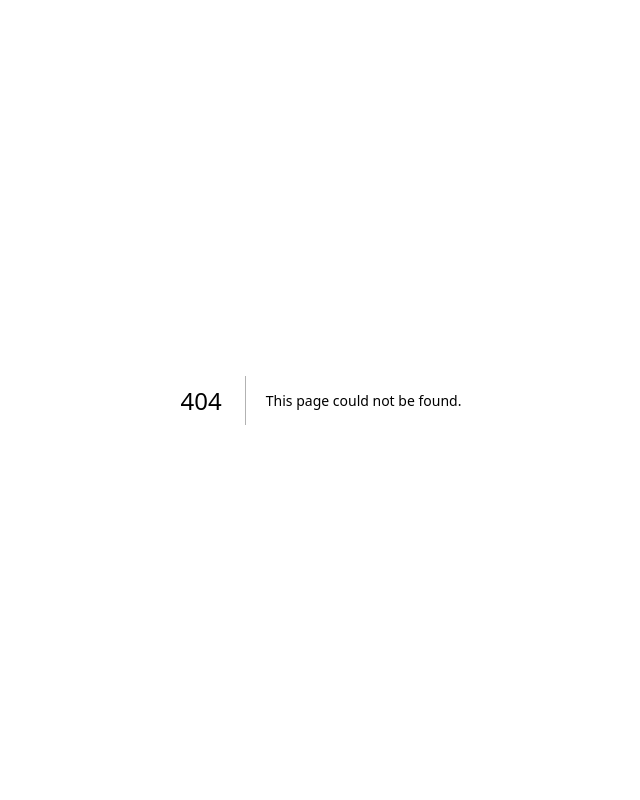
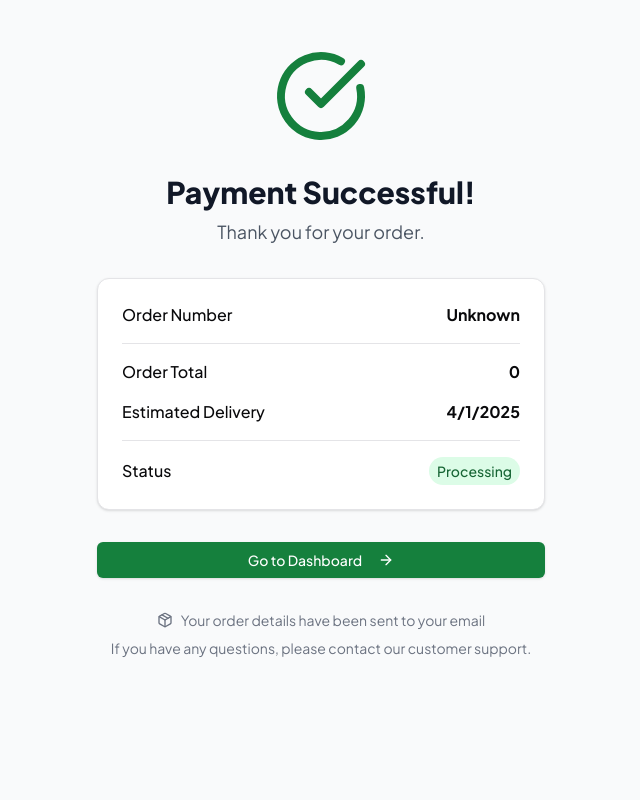
Before and after one commit to huntdavid175/home_kitchen_original, a Next.js app: page /subscribe/payment-success in a window 1280 px wide. Before the commit this address had no page. Shown: the top 800 px of the page, without its empty margins (319-959 px from the left). Built offline with nearby package versions, Linux system fonts and the light colour scheme.

Commit message:
payment success page added

```diff
--- /dev/null
+++ b/app/(subscribe)/subscribe/payment-success/page.tsx
@@ -0,0 +1,128 @@
+"use client";
+
+import { useEffect, useState } from "react";
+import { useSearchParams, useRouter } from "next/navigation";
+import Link from "next/link";
+import { ArrowLeft, ArrowRight, CheckCircle, Package } from "lucide-react";
+import { motion } from "framer-motion";
+
+import { Button } from "@/components/ui/button";
+import { Card, CardContent } from "@/components/ui/card";
+
+export default function PaymentSuccessPage() {
+  const searchParams = useSearchParams();
+  const router = useRouter();
+  const [mounted, setMounted] = useState(false);
+
+  // Get order details from URL parameters
+  const orderNumber = searchParams.get("orderNumber") || "Unknown";
+  const totalAmount = searchParams.get("total") || "0";
+  const total = Number.parseFloat(totalAmount);
+
+  // Set delivery date (2 days from now)
+  const deliveryDate = new Date(
+    Date.now() + 2 * 24 * 60 * 60 * 1000
+  ).toLocaleDateString();
+
+  // If no order number is provided, redirect to home
+  //   useEffect(() => {
+  //     setMounted(true);
+  //     if (!searchParams.get("orderNumber") && mounted) {
+  //       router.push("/");
+  //     }
+  //   }, [searchParams, router, mounted]);
+
+  return (
+    <div className="min-h-screen bg-gray-50 dark:bg-gray-900 py-12 px-4 sm:px-6 lg:px-8">
+      <div className="max-w-md mx-auto">
+        <motion.div
+          className="text-center mb-8"
+          initial={{ opacity: 0, y: 20 }}
+          animate={{ opacity: 1, y: 0 }}
+          transition={{ duration: 0.5 }}
+        >
+          <motion.div
+            initial={{ scale: 0.8, opacity: 0 }}
+            animate={{ scale: 1, opacity: 1 }}
+            transition={{
+              type: "spring",
+              damping: 20,
+              stiffness: 300,
+              delay: 0.2,
+            }}
+            className="inline-block"
+          >
+            <CheckCircle className="h-24 w-24 text-green-700 mx-auto" />
+          </motion.div>
+
+          <h1 className="mt-6 text-3xl font-extrabold text-gray-900 dark:text-gray-100">
+            Payment Successful!
+          </h1>
+          <p className="mt-2 text-lg text-gray-600 dark:text-gray-300">
+            Thank you for your order.
+          </p>
+        </motion.div>
+
+        <motion.div
+          initial={{ opacity: 0, y: 20 }}
+          animate={{ opacity: 1, y: 0 }}
+          transition={{ duration: 0.5, delay: 0.3 }}
+        >
+          <Card className="mb-8">
+            <CardContent className="pt-6">
+              <div className="space-y-4">
+                <div className="flex justify-between items-center pb-4 border-b dark:border-gray-700">
+                  <span className="font-medium">Order Number</span>
+                  <span className="font-bold">{orderNumber}</span>
+                </div>
+
+                <div className="flex justify-between items-center">
+                  <span className="font-medium">Order Total</span>
+                  <span className="font-bold">{total}</span>
+                </div>
+
+                <div className="flex justify-between items-center">
+                  <span className="font-medium">Estimated Delivery</span>
+                  <span className="font-bold">{deliveryDate}</span>
+                </div>
+
+                <div className="flex justify-between items-center pt-4 border-t dark:border-gray-700">
+                  <span className="font-medium">Status</span>
+                  <span className="px-2 py-1 bg-green-100 text-green-800 dark:bg-green-900 dark:text-green-100 rounded-full text-sm font-medium">
+                    Processing
+                  </span>
+                </div>
+              </div>
+            </CardContent>
+          </Card>
+
+          <div className="flex flex-col gap-4">
+            <Link href="/user/subscriptions">
+              <Button className="w-full bg-green-700 hover:bg-green-800 text-white">
+                Go to Dashboard
+                <ArrowRight className="ml-2 h-4 w-4" />
+              </Button>
+            </Link>
+
+            {/* <Link href="/">
+              <Button variant="outline" className="w-full">
+                <ArrowLeft className="mr-2 h-4 w-4" />
+                Continue Shopping
+              </Button>
+            </Link> */}
+          </div>
+
+          <div className="mt-8 text-center text-sm text-gray-500 dark:text-gray-400">
+            <div className="flex items-center justify-center gap-2 mb-2">
+              <Package className="h-4 w-4" />
+              <span>Your order details have been sent to your email</span>
+            </div>
+            <p>
+              If you have any questions, please contact our customer support.
+            </p>
+          </div>
+        </motion.div>
+      </div>
+    </div>
+  );
+}
--- a/components/Registration/DeliveryForm.tsx
+++ b/components/Registration/DeliveryForm.tsx
@@ -30,7 +30,7 @@ import {
 import { Truck } from "lucide-react";
 import ProgressBar from "../Subscription/progressBar";
 import { useRouter } from "next/navigation";
-
+import { toast } from "sonner";
 const deliverySchema = z.object({
   firstName: z.string().min(2, "Please enter a valid first name"),
   lastName: z.string().min(2, "Please enter a valid last name"),
@@ -124,13 +124,14 @@ export default function DeliveryForm({
             currency: "GHS",
             onSuccess: (transaction: any) => {
               console.log("Payment successful:", transaction);
-              router.replace("/subscribe/select-meals");
+              router.replace("/subscribe/payment-success");
             },
             onCancel: () => {
               console.log("Payment cancelled");
             },
             onError: (error: any) => {
               console.error("Payment error:", error);
+              toast.error("Payment failed");
             },
           });
           // paystackHandler.resumeTransaction(response.data.access_code);
@@ -158,10 +159,16 @@ export default function DeliveryForm({
   return (
     <div className="container mx-auto p-6">
       <ProgressBar progress={3} />
-      <div className="max-w-5xl mx-auto grid gap-16 pt-16 lg:grid-cols-[1fr,400px]">
+      <div className="max-w-5xl mx-auto grid gap-8 lg:gap-16 pt-16 lg:grid-cols-[1fr,400px]">
+        {/* Main Content */}
+        <div className="space-y-8">
           {/* Delivery Form */}
+          <div className="lg:col-start-1">
             <Form {...form}>
-          <form onSubmit={form.handleSubmit(onSubmit)} className="space-y-6">
+              <form
+                onSubmit={form.handleSubmit(onSubmit)}
+                className="space-y-6"
+              >
                 <div className="bg-muted/50 flex gap-2 p-4 rounded-lg">
                   <Truck className="w-5 h-5 text-black" />
                   <span className="text-muted-foreground text-sm">
@@ -368,30 +375,55 @@ export default function DeliveryForm({
                     )}
                   /> */}
                 </div>
+              </form>
+            </Form>
+          </div>
 
-            <div className="flex gap-4">
-              <Button
-                type="button"
-                onClick={handleBack}
-                className="w-full bg-red-200 text-black hover:bg-red-300"
-                size="lg"
-              >
-                Go back
-              </Button>
-              <Button
-                type="submit"
-                className="w-full bg-green-700 hover:bg-green-800"
-                size="lg"
-                disabled={loading}
-              >
-                {loading ? "Processing..." : "Checkout"}
+          {/* Shipping Info */}
+          <div>
+            <Card className="p-6">
+              <div className="flex justify-between items-center mb-4">
+                <h2 className="text-xl font-semibold">Shipping</h2>
+                <Button variant="link" className="text-green-700">
+                  Edit
                 </Button>
               </div>
-          </form>
-        </Form>
+              <div>
+                <h3 className="font-semibold text-sm mb-2">Delivery details</h3>
+                <p className="text-muted-foreground text-xs">
+                  <span className="font-semibold text-black">
+                    First delivery:
+                  </span>
+                  <br /> Tuesday, February 25 09:00-20:00
+                </p>
+                <p className="text-muted-foreground text-xs mt-2">
+                  <span className="font-semibold text-black">
+                    Delivery instructions:
+                  </span>
+                  <br /> Tuesday, February 25 09:00-20:00
+                </p>
+                <p className="text-muted-foreground text-xs mt-2">
+                  <span className="font-semibold text-black">
+                    Subsequent deliveries:
+                  </span>
+                  <br /> Tuesday, February 25 09:00-20:00
+                </p>
+              </div>
+            </Card>
+            <div className="bg-muted/50 flex gap-2 p-4 rounded-lg mt-4">
+              <span className="text-muted-foreground text-sm">
+                You can{" "}
+                <span className="font-semibold text-black">
+                  skip a week or cancel
+                </span>{" "}
+                at any time.
+              </span>
+            </div>
+          </div>
+        </div>
 
-        {/* Order Summary */}
-        <div className="space-y-6">
+        {/* Order Summary and Checkout */}
+        <div className="space-y-6 lg:col-start-2 lg:sticky lg:top-24 lg:self-start">
           <Card className="p-6">
             <h2 className="text-2xl font-semibold mb-6">Order summary</h2>
             <div className="space-y-4">
@@ -472,46 +504,26 @@ export default function DeliveryForm({
               <span className="font-medium">as few as 6 days</span>
             </div>
           </div>
-          <div>
-            <Card className="p-6">
-              <div className="flex justify-between items-center mb-4">
-                <h2 className="text-xl font-semibold">Shipping</h2>
-                <Button variant="link" className="text-green-700">
-                  Edit
+
+          {/* Checkout Buttons */}
+          <div className="flex gap-4">
+            <Button
+              type="button"
+              onClick={handleBack}
+              className="w-full bg-red-200 text-black hover:bg-red-300"
+              size="lg"
+            >
+              Go back
             </Button>
-              </div>
-              <div>
-                <h3 className="font-semibold text-sm mb-2">Delivery details</h3>
-                <p className="text-muted-foreground text-xs">
-                  <span className="font-semibold text-black">
-                    First delivery:
-                  </span>
-                  <br /> Tuesday, February 25 09:00-20:00
-                </p>
-                <p className="text-muted-foreground text-xs mt-2">
-                  <span className="font-semibold text-black">
-                    Delivery instructions:
-                  </span>
-                  <br /> Tuesday, February 25 09:00-20:00
-                </p>
-                <p className="text-muted-foreground text-xs mt-2">
-                  <span className="font-semibold text-black">
-                    Subsequent deliveries:
-                  </span>
-                  <br /> Tuesday, February 25 09:00-20:00
-                </p>
-              </div>
-            </Card>
-            <div className="bg-muted/50 flex gap-2 p-4 rounded-lg ">
-              <span className="text-muted-foreground text-sm">
-                You can{" "}
-                <span className="font-semibold text-black">
-                  {" "}
-                  skip a week or cancel{" "}
-                </span>{" "}
-                at any time.
-              </span>
-            </div>
+            <Button
+              type="submit"
+              className="w-full bg-green-700 hover:bg-green-800"
+              size="lg"
+              disabled={loading}
+              onClick={form.handleSubmit(onSubmit)}
+            >
+              {loading ? "Processing..." : "Checkout"}
+            </Button>
           </div>
         </div>
       </div>
--- a/components/Subscription/Cart/FloatiingCart.tsx
+++ b/components/Subscription/Cart/FloatiingCart.tsx
@@ -4,7 +4,7 @@ import { useState, useEffect } from "react";
 import { motion, AnimatePresence, LayoutGroup } from "framer-motion";
 import { ShoppingCart, X, Plus, Minus, ChevronUp } from "lucide-react";
 import Image from "next/image";
-
+import { useRouter } from "next/navigation";
 import { useCart } from "./CartProvider";
 import { Button } from "@/components/ui/button";
 
@@ -13,7 +13,7 @@ export function FloatingCart() {
   const { items, totalItems, totalPrice, updateQuantity, removeItem } =
     useCart();
   const [isMobile, setIsMobile] = useState(false);
-
+  const router = useRouter();
   // Check if we're on a mobile device
   useEffect(() => {
     const checkMobile = () => {
@@ -100,6 +100,8 @@ export function FloatingCart() {
             style={{
               maxWidth: isMobile ? "calc(100vw - 32px)" : "24rem",
               zIndex: 101,
+              bottom: isMobile ? "5rem" : "2rem",
+              right: isMobile ? "1rem" : "2rem",
             }}
           >
             {/* Cart Content */}
@@ -118,7 +120,7 @@ export function FloatingCart() {
             {/* Rest of the cart content */}
             <div
               className={`${
-                isMobile ? "max-h-[60vh]" : "max-h-[50vh]"
+                isMobile ? "max-h-[60vh]" : "max-h-[70vh]"
               } overflow-y-auto`}
             >
               {items.length === 0 ? (
@@ -213,7 +215,10 @@ export function FloatingCart() {
                   <span className="font-medium">Total</span>
                   <span className="font-bold text-red-600">₵{totalPrice}</span>
                 </div>
-                <Button className="w-full bg-green-700 text-white hover:bg-green-800">
+                <Button
+                  className="w-full bg-green-700 text-white hover:bg-green-800"
+                  onClick={() => router.push("/subscribe/checkout")}
+                >
                   Checkout
                 </Button>
               </div>
@@ -224,7 +229,11 @@ export function FloatingCart() {
 
       <motion.button
         onClick={toggleCart}
-        className="fixed bottom-4 right-4 bg-green-700 text-white rounded-full p-3 sm:p-4 shadow-lg flex items-center gap-2 z-[102]"
+        className="fixed bg-green-700 text-white rounded-full p-3 sm:p-4 shadow-lg flex items-center gap-2 z-[102]"
+        style={{
+          bottom: isMobile ? "1rem" : "2rem",
+          right: isMobile ? "1rem" : "2rem",
+        }}
         whileHover={{ scale: 1.05 }}
         whileTap={{ scale: 0.95 }}
         animate={isOpen ? { rotate: 180 } : { rotate: 0 }}
```
Lines whose indentation alone changed are shown as unchanged.
